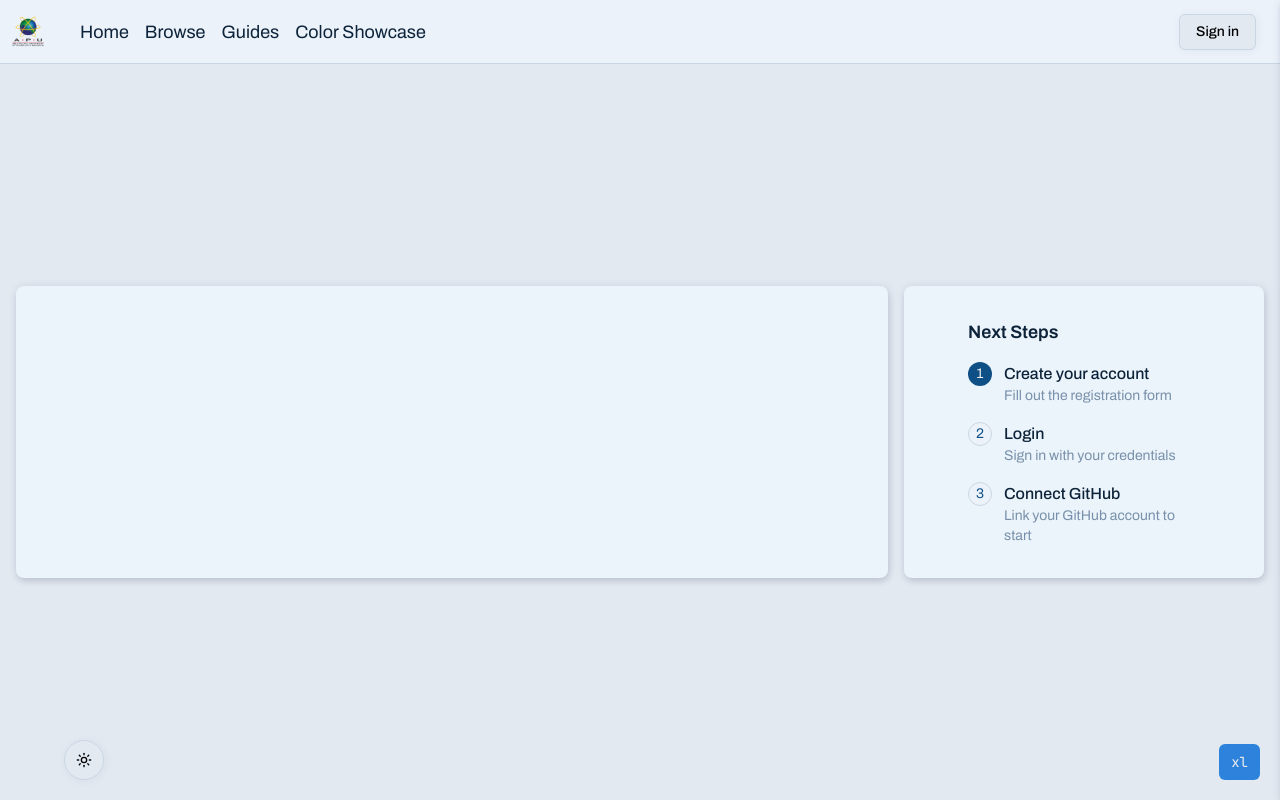
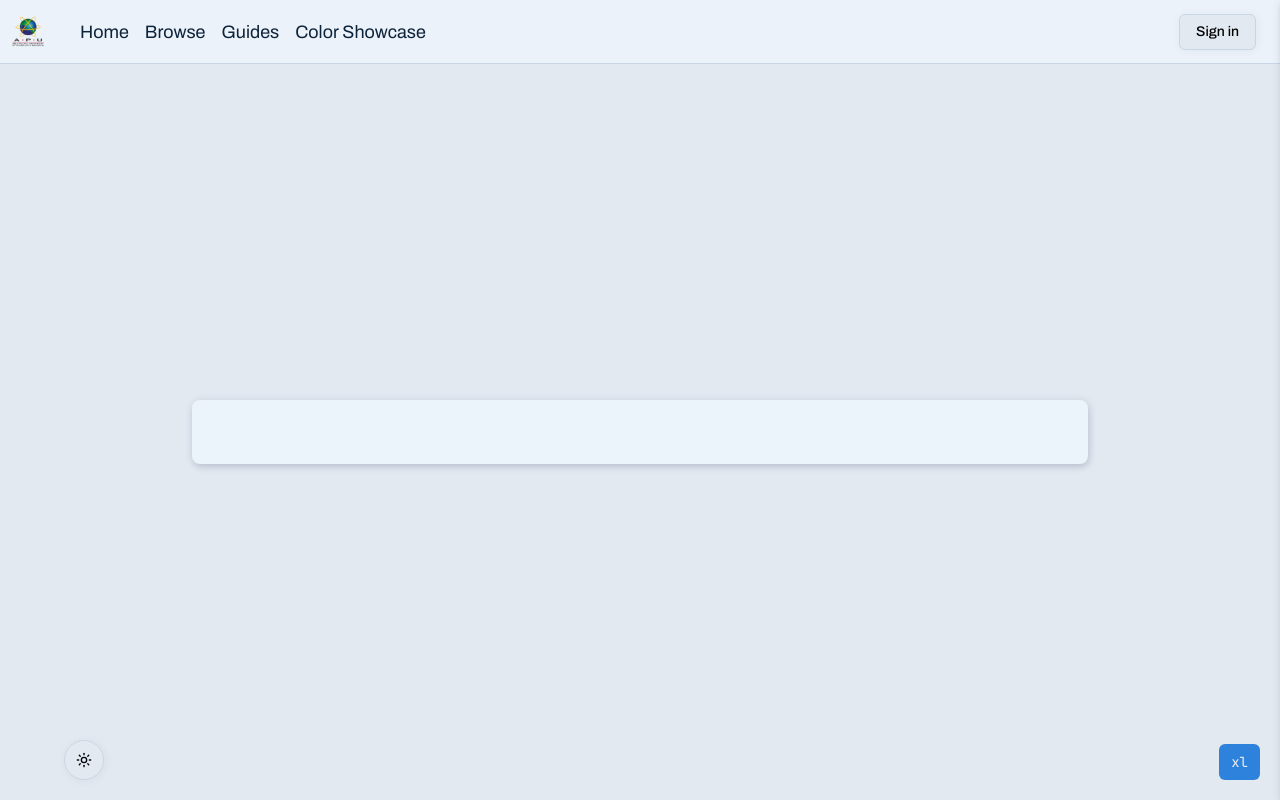
Before and after one commit to CodeAfu/apu-code-collab, a Next.js app: page /user/register in a window 1280 px wide. Shown: the top 800 px of the page. Built offline with nearby package versions, Linux system fonts and the light colour scheme; no server answers.

Commit message:
Moved component to appropriate feature folder

```diff
--- a/src/app/user/login/page.tsx
+++ b/src/app/user/login/page.tsx
@@ -1,4 +1,4 @@
-import LoginForm from "@/app/_nav/login-form";
+import LoginForm from "@/app/user/login/_components/login-form";
 import Card from "@/components/card";
 import React from "react";
 
--- a/src/app/user/register/page.tsx
+++ b/src/app/user/register/page.tsx
@@ -8,9 +8,9 @@ export default function RegisterPage() {
       className="sm:min-h-[calc(100dvh-4rem)] min-h-[calc(100dvh-3rem)] px-4
                     flex flex-col items-center justify-center"
     >
-      <div className="w-full max-w-7xl grid lg:grid-cols-[1fr_360px] gap-4">
+      <div className="w-full max-w-4xl">
         <Card>{/* Registration form */}</Card>
-        <RegisterGuide />
+        {/* <RegisterGuide /> */}
       </div>
     </div>
   );
```
Also changed, not shown: src/app/user/login/_components/login-form.tsx (renamed from src/app/_nav/login-form.tsx), src/app/user/register/_components/register-form.tsx (added).
